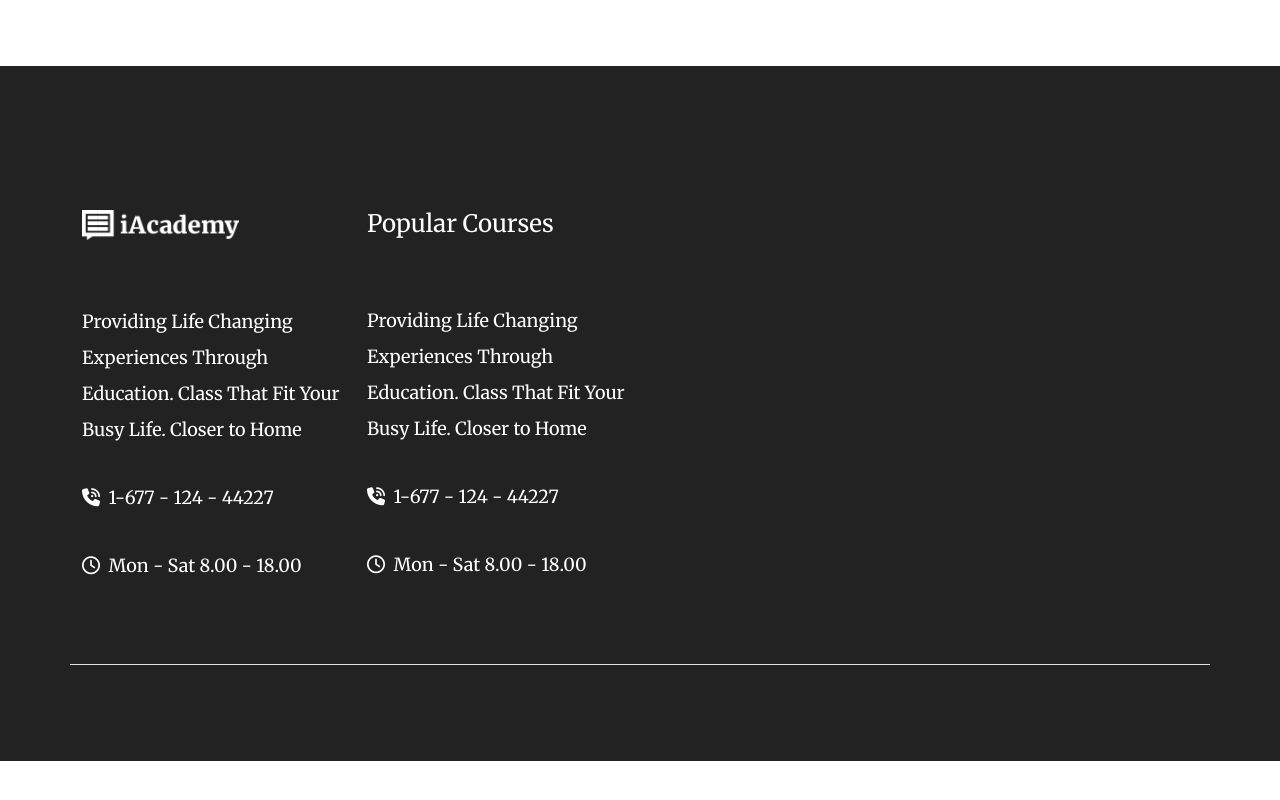
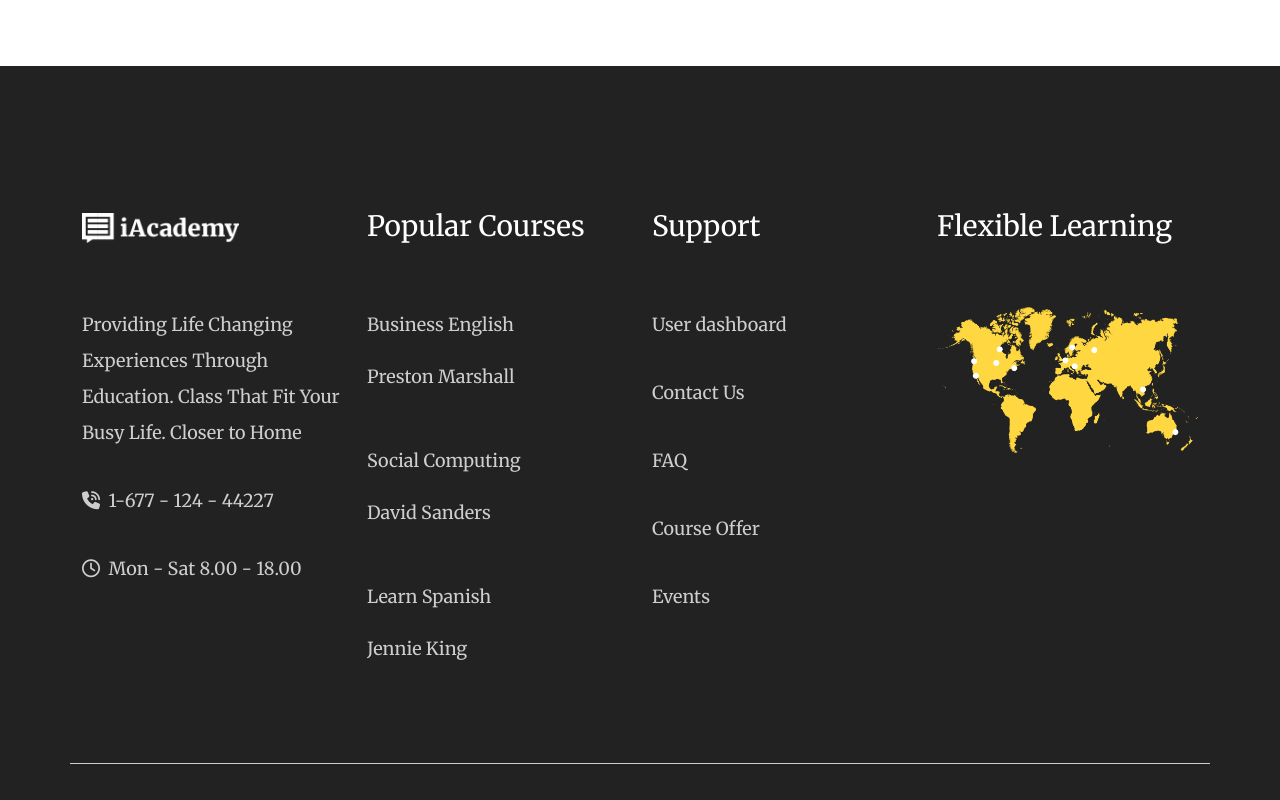
Before and after one commit to andreacagnina/proj-html-vuejs, a Vue app: page / in a window 1280 px wide. Shown: the part 7732-8532 px from the top of the page. Before the commit the page ends 8493 px from the top, so only its background shows below. Built offline with nearby package versions, Linux system fonts and the light colour scheme.

Commit message:
[feat] footer

```diff
--- a/src/components/Footer/FooterApp.vue
+++ b/src/components/Footer/FooterApp.vue
@@ -59,13 +59,13 @@ export default {
 
 <template>
   <footer class="py-5">
-    <div class="container py-5 my-5 border-bottom">
+    <div class="container py-5 my-5 b-bottom">
       <div class="row">
         <div class="col-3">
           <div class="content">
-            <h4 class="mb-5">
-              <img src="../../assets/img/logo-light.png" alt="">
-            </h4>
+            <h3 class="mb-5">
+              <img src="../../assets/img/logo-light.png" alt="logo" class="img-resize">
+            </h3>
             <ul>
               <li class="py-3 lh-lg" v-for="(label, index) in logo" :key="`logo-${index}`">
                 <a :href="label.url" v-html="label.label"></a>
@@ -75,12 +75,37 @@ export default {
         </div>
         <div class="col-3">
           <div class="content">
-            <h4 class="mb-5">
+            <h3 class="mb-5">
               Popular Courses
-            </h4>
+            </h3>
             <ul>
-              <li class="py-3 lh-lg" v-for="(label, index) in logo" :key="`logo-${index}`">
+              <li class="py-3 lh-lg" v-for="(label, index) in PopularCourses" :key="`courses-${index}`">
+                <p>{{ label.matter }}</p>
+                <p>{{ label.teacher }}</p>
+              </li>
+            </ul>
+          </div>
+        </div>
+        <div class="col-3">
+          <div class="content">
+            <h3 class="mb-5">
+              Support
+            </h3>
+            <ul>
+              <li class="py-3 lh-lg" v-for="(label, index) in support" :key="`support-${index}`">
                 <a :href="label.url" v-html="label.label"></a>
+              </li>
+            </ul>
+          </div>
+        </div>
+        <div class="col-3">
+          <div class="content">
+            <h3 class="mb-5">
+              Flexible Learning
+            </h3>
+            <ul>
+              <li class="py-3 lh-lg">
+                <a href="#"><img src="../../assets/img/footer-img-1.png" alt="world map" class="w-100"></a>
               </li>
             </ul>
           </div>
@@ -98,18 +123,27 @@ footer {
   color: $ffffff;
   font-size: large;
 
-  a {
-    color: white;
+
+  a,
+  p {
+    color: $cecece;
+
+    &:hover {
+      color: $ffffff;
+    }
   }
 
-  .col-3 {
-    .content {
-      img {
-        width: 60%;
-      }
+  h4 {
+    font-weight: 600;
+  }
 
-      ;
-    }
-  }
+}
+
+.img-resize {
+  width: 60%;
+}
+
+.b-bottom {
+  border-bottom: 1px solid $cecece;
 }
 </style>
--- a/src/styles/partials/_Colors.scss
+++ b/src/styles/partials/_Colors.scss
@@ -2,6 +2,7 @@
 $ffffff: #ffffff;
 $a55acee: #55acee;
 $a847b7b: #847b7b;
+$cecece: #cecece;
 $a000000: #000000;
 
 //border
```
